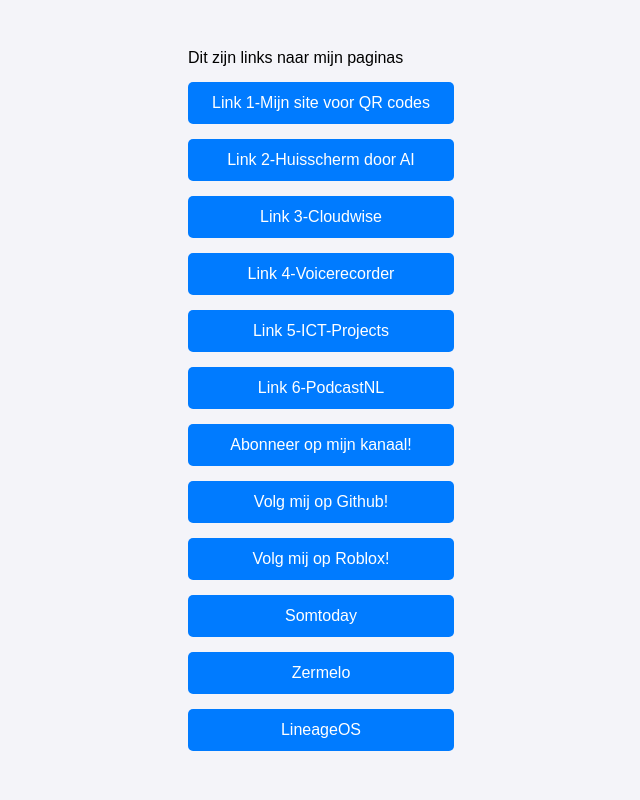
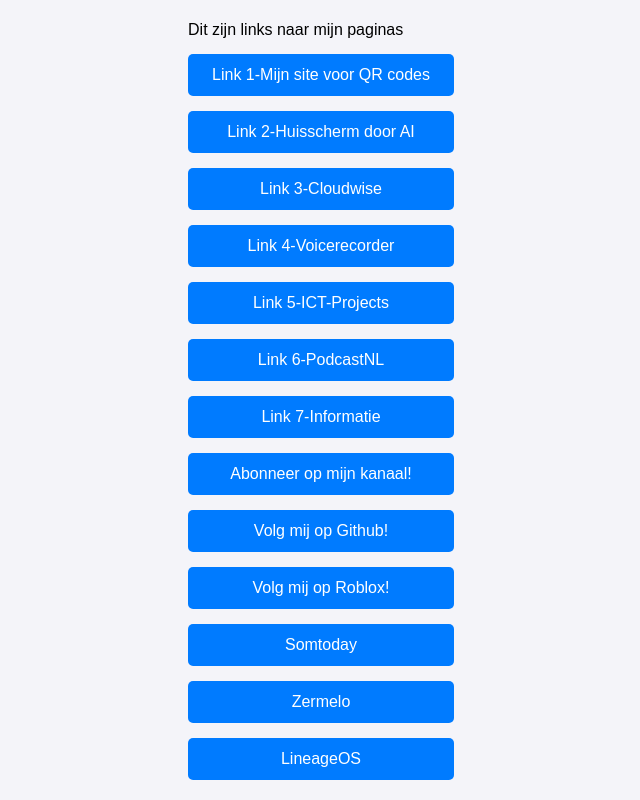
Before and after one commit to quintenmuskens-png/quintenmuskens-png.github.io, a plain HTML site: page index.html in a window 1280 px wide. Shown: the whole page, without its empty margins (319-959 px from the left). Drawn offline with Linux system fonts and the light colour scheme.

Commit message:
Add new link for Informatie section in index.html

```diff
--- a/index.html
+++ b/index.html
@@ -55,6 +55,7 @@
         <a href="voicerecorder" class="link-button">Link 4-Voicerecorder</a>
       <a href="ict-projects" class="link-button">Link 5-ICT-Projects</a>
       <a href="podcastnl" class="link-button">Link 6-PodcastNL</a>
+          <a href="info" class="link-button">Link 7-Informatie</a>
          <a href="https://youtube.com/@isgeheim-roblox" class="link-button">Abonneer op mijn kanaal!</a>
         <a href="https://github.com/quintenmuskens-png" class="link-button">Volg mij op Github!</a>
    <a href="https://www.roblox.com/users/4697582113/profile" class="link-button">Volg mij op Roblox!</a>
```
